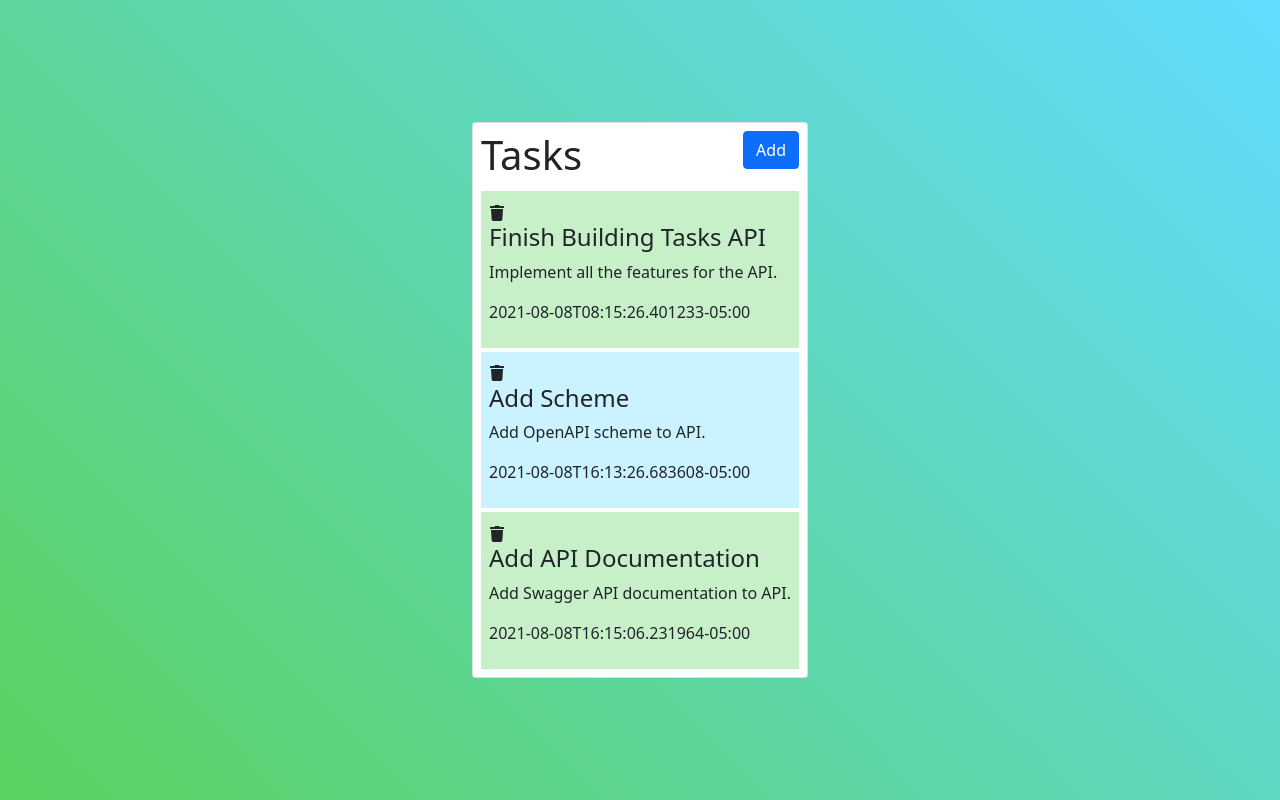
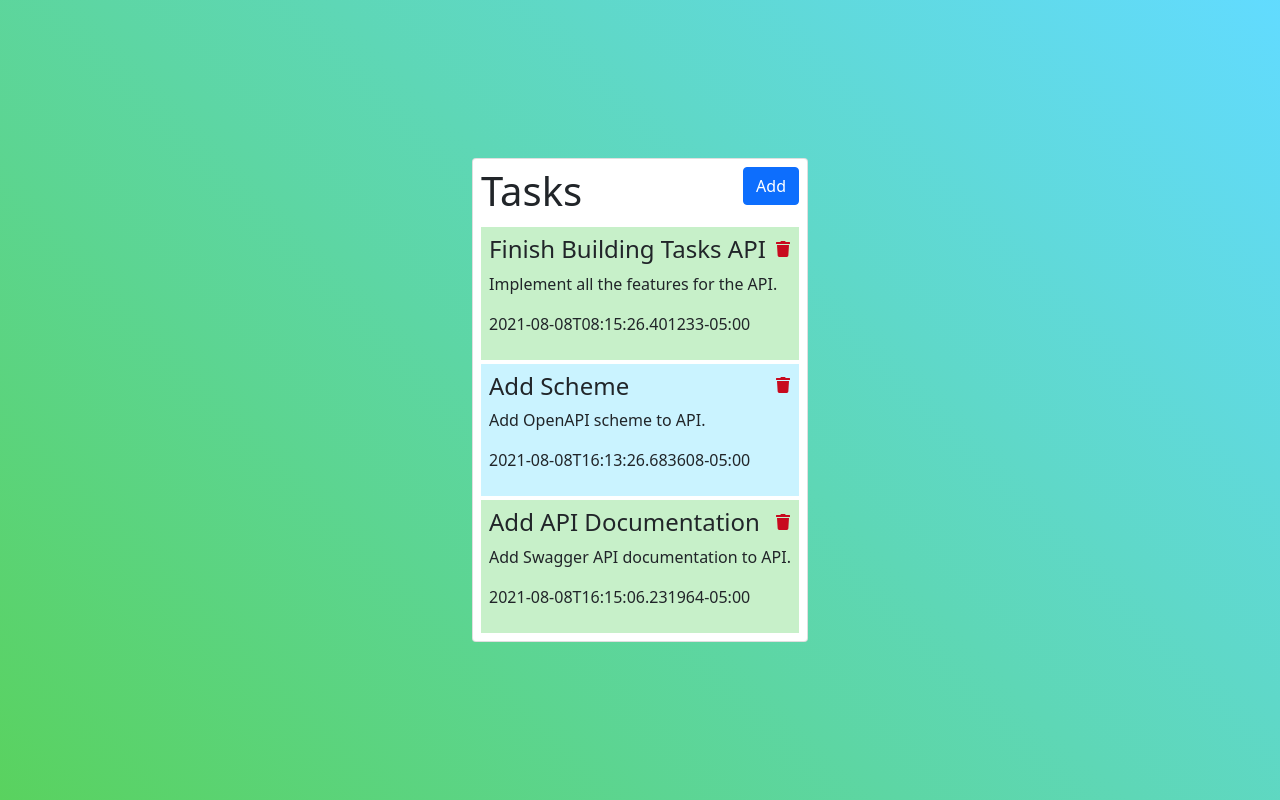
Before and after one commit to mppatterson84/mp-tasks, a React (Create React App) app: page / in a window 1280 px wide. Built offline with nearby package versions, Linux system fonts and the light colour scheme.

Commit message:
style trash icon

```diff
--- a/src/index.css
+++ b/src/index.css
@@ -20,3 +20,9 @@ body {
 .task:nth-of-type(odd) {
   background-color: rgba(45, 207, 253, 0.25);
 }
+.delete {
+  float: right;
+}
+.delete > svg {
+  color: rgb(200, 10, 30);
+}
```
